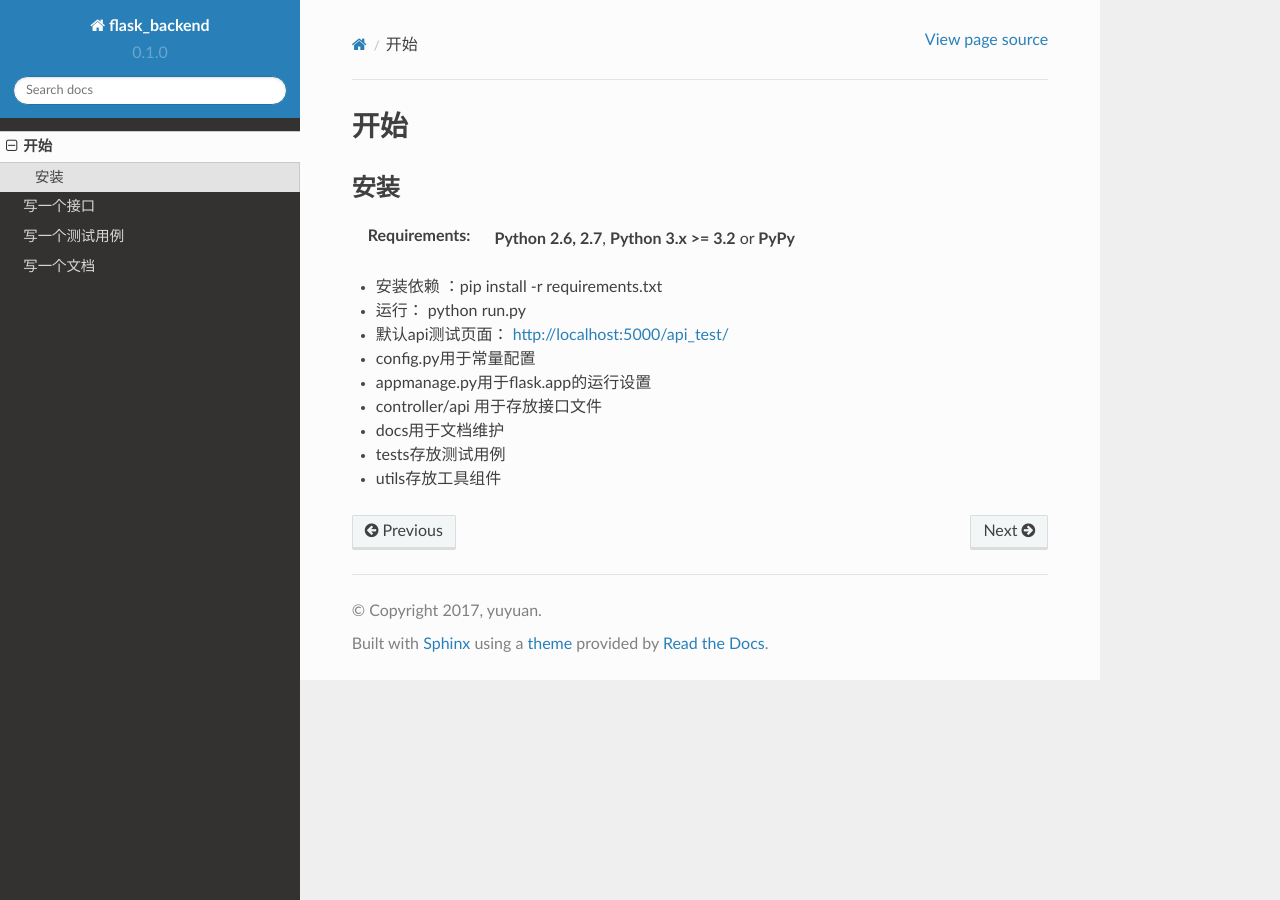
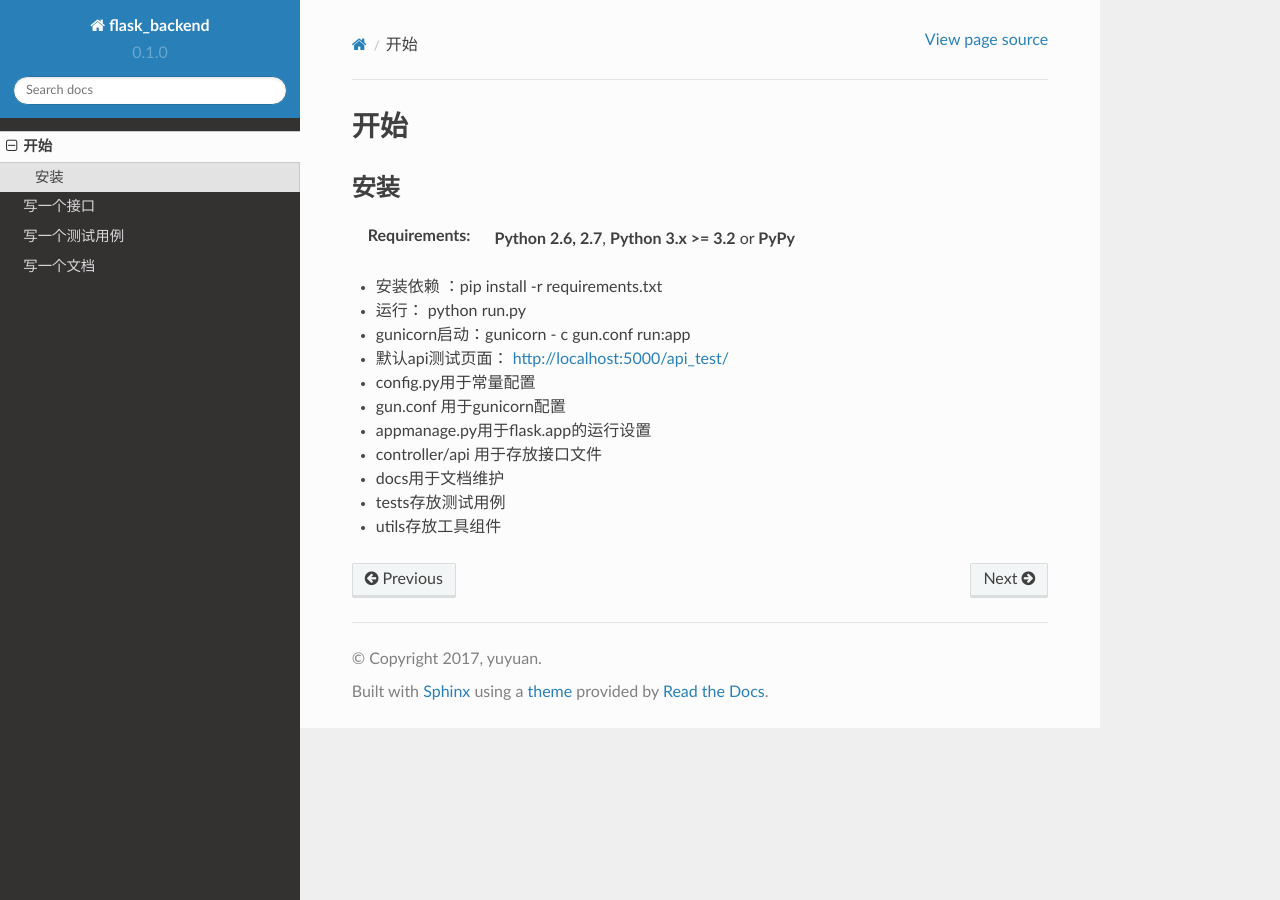
Before and after one commit to Scofieldsu/flask_backend, a Sphinx documentation site: the page built from docs/source/quickstart.rst, in a window 1280 px wide. Built offline with Sphinx 7.4.7 and the Read the Docs theme 2.0.0, drawn with Linux system fonts in a browser that asks for light colours.

Commit message:
add guncorn run to doc

```diff
--- a/docs/source/quickstart.rst
+++ b/docs/source/quickstart.rst
@@ -9,8 +9,10 @@
 :Requirements: **Python 2.6, 2.7**, **Python 3.x >= 3.2** or **PyPy**
 * 安装依赖 ：pip install -r requirements.txt
 * 运行： python run.py
+* gunicorn启动：gunicorn - c gun.conf run:app
 * 默认api测试页面： http://localhost:5000/api_test/
 * config.py用于常量配置
+* gun.conf 用于gunicorn配置
 * appmanage.py用于flask.app的运行设置
 * controller/api 用于存放接口文件
 * docs用于文档维护
```
Also changed, not shown: 5 other files.
